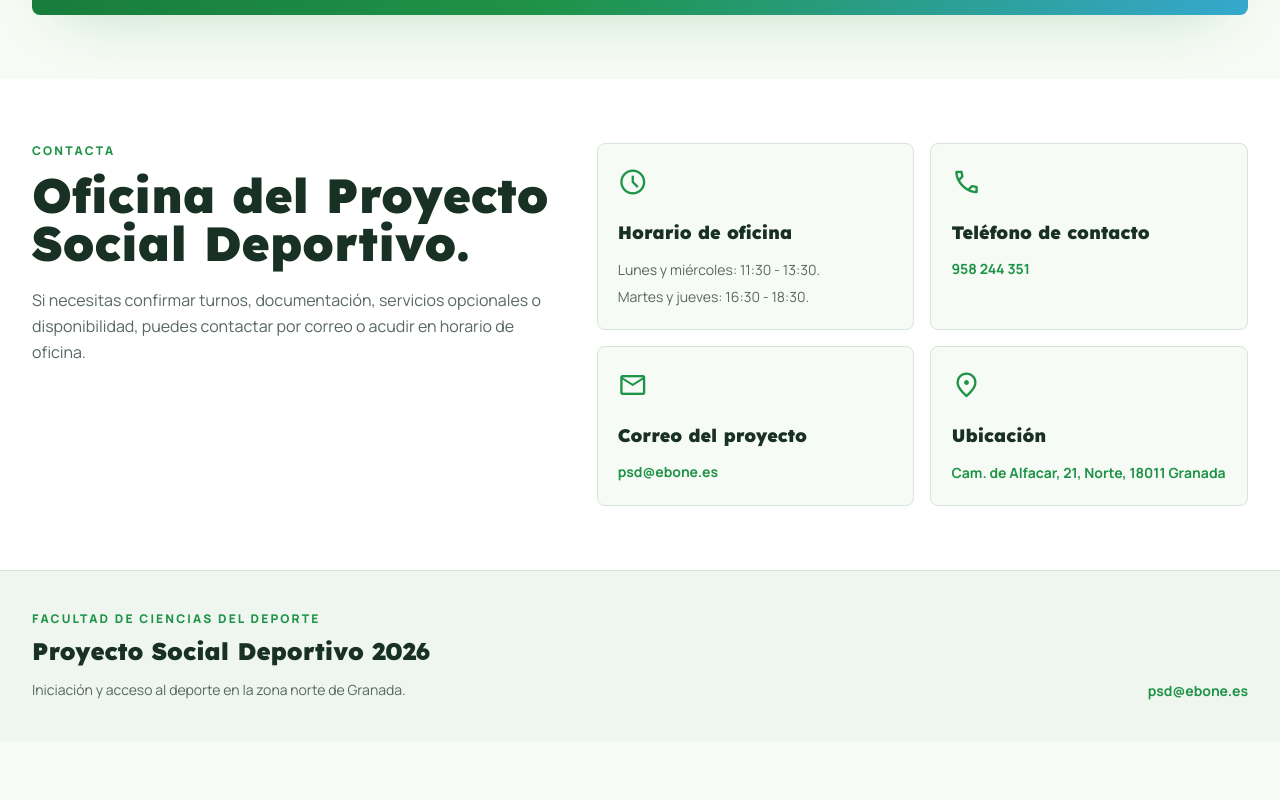
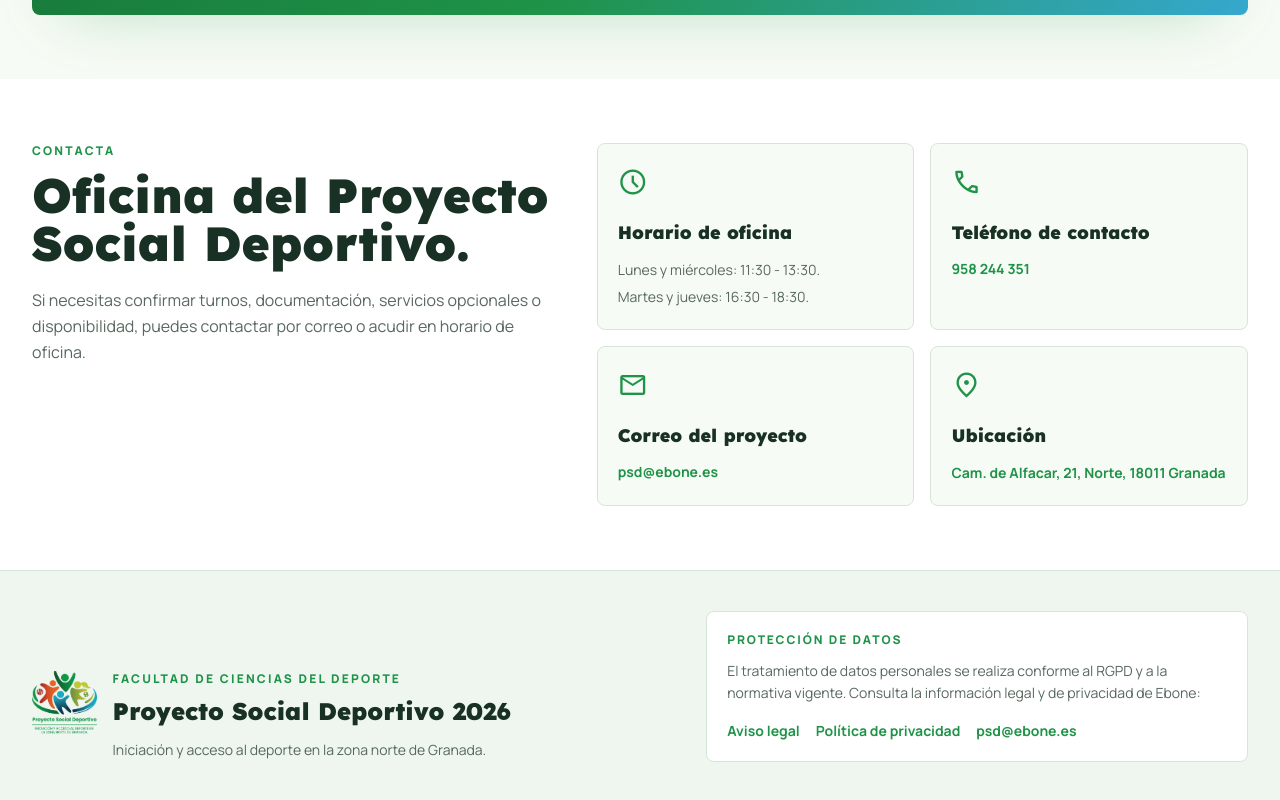
Before and after one commit to dvdgp9/psd-ebone, a plain HTML site: page index.html in a window 1280 px wide. Shown: the part 1568-2368 px from the top of the page. Before the commit the page ends 2309 px from the top, so only its background shows below. Drawn offline with nearby package versions, Linux system fonts and the light colour scheme.

Commit message:
Añadir logo y enlaces datos

```diff
--- a/index.html
+++ b/index.html
@@ -217,13 +217,24 @@ Verano 2026
 </main>
 
 <footer class="border-t border-line bg-surface-soft py-10">
-<div class="mx-auto flex max-w-7xl flex-col gap-5 px-5 md:flex-row md:items-end md:justify-between md:px-8">
+<div class="mx-auto grid max-w-7xl gap-6 px-5 md:px-8 lg:grid-cols-[1.2fr_1fr] lg:items-end">
+<div class="flex items-start gap-4">
+<img src="./assets/Logo_principal.png" alt="Logo Proyecto Social Deportivo" class="h-16 w-auto object-contain">
 <div>
 <p class="text-xs font-black uppercase tracking-[0.18em] text-primary">Facultad de Ciencias del Deporte</p>
 <p class="mt-2 font-headline text-2xl font-black">Proyecto Social Deportivo 2026</p>
 <p class="mt-3 max-w-xl text-sm leading-relaxed text-muted">Iniciación y acceso al deporte en la zona norte de Granada.</p>
 </div>
+</div>
+<div class="rounded-lg border border-line bg-white p-5">
+<p class="text-xs font-black uppercase tracking-[0.16em] text-primary">Protección de datos</p>
+<p class="mt-3 text-sm leading-relaxed text-muted">El tratamiento de datos personales se realiza conforme al RGPD y a la normativa vigente. Consulta la información legal y de privacidad de Ebone:</p>
+<div class="mt-4 flex flex-wrap gap-4">
+<a class="text-sm font-bold text-primary transition hover:text-primary-strong" href="https://ebone.es/aviso-legal/" target="_blank" rel="noopener noreferrer">Aviso legal</a>
+<a class="text-sm font-bold text-primary transition hover:text-primary-strong" href="https://ebone.es/ebone-formacion/politica-de-privacidad/" target="_blank" rel="noopener noreferrer">Política de privacidad</a>
 <a class="text-sm font-bold text-primary transition hover:text-primary-strong" href="mailto:psd@ebone.es">psd@ebone.es</a>
+</div>
+</div>
 </div>
 </footer>
 </body>
```
Also changed, not shown: aquagym.html (+1 -1 lines), campamentos.html (+1 -1 lines), intensivos-natacion.html (+1 -1 lines), natacion-escolar.html (+1 -1 lines).
